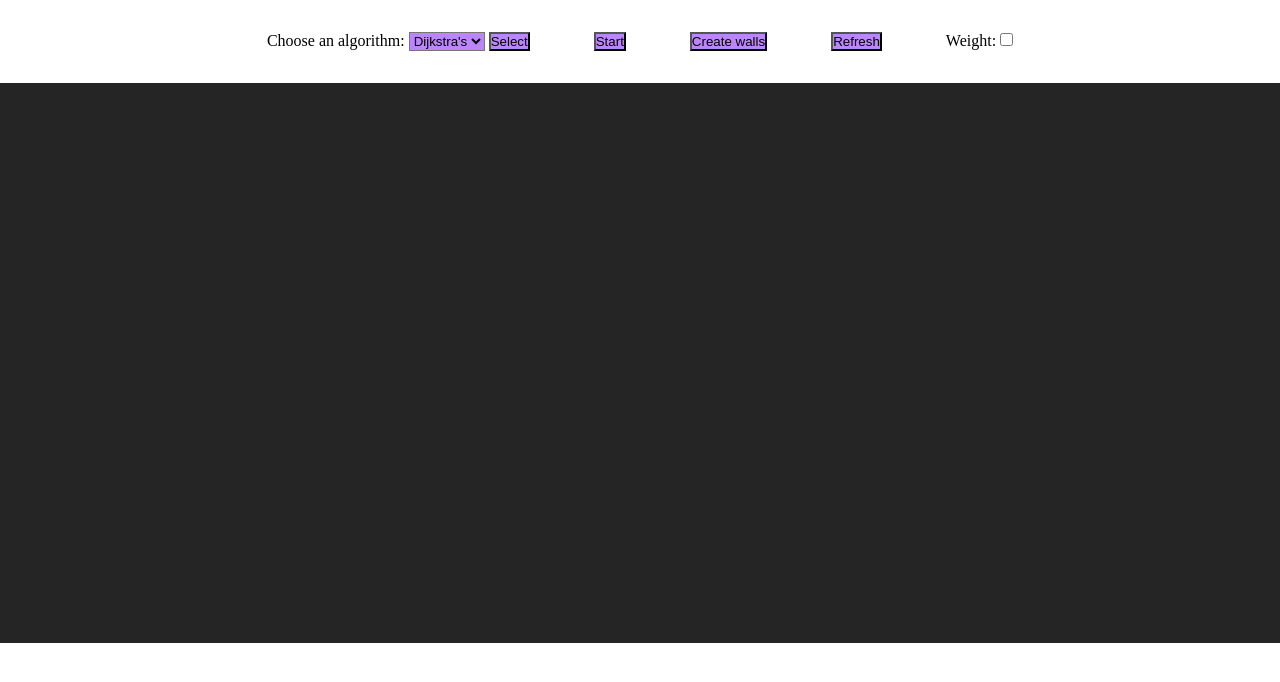
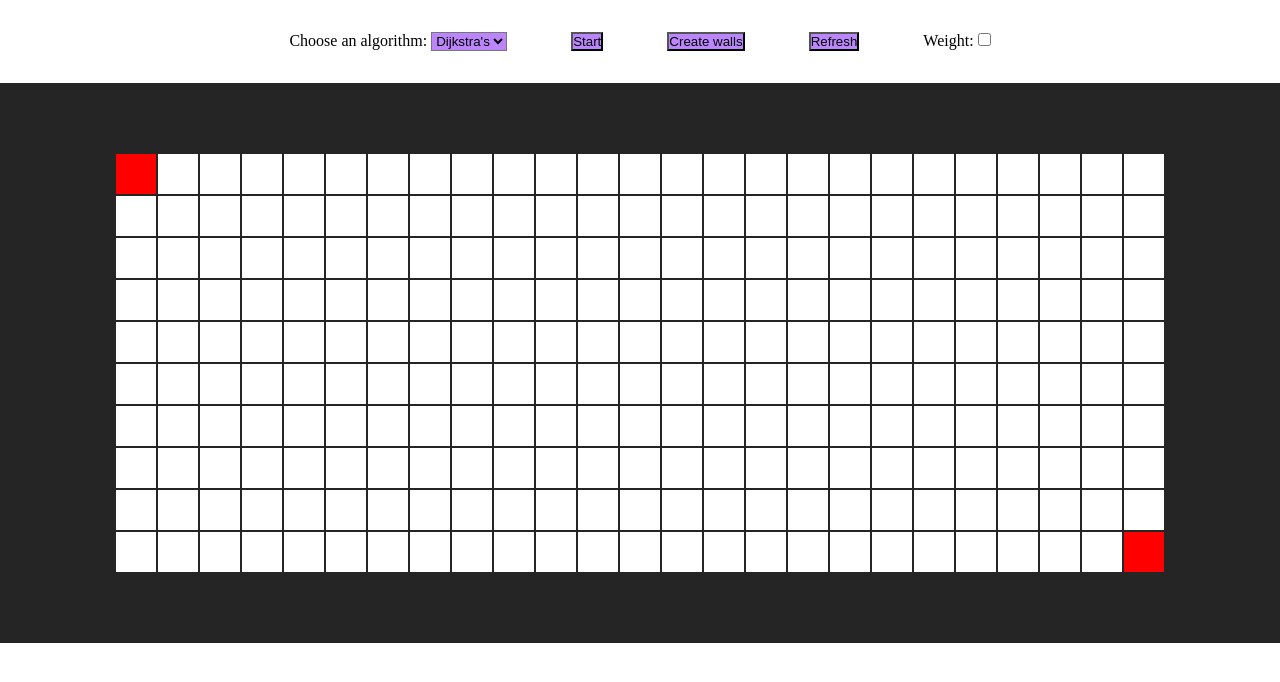
Before and after one commit to HasaanKH/VisualisingPathfinding, a plain HTML site: page index.html in a window 1280 px wide. Both pictures are taken after a click on the button "Create walls". Drawn offline with Linux system fonts and the light colour scheme.

Commit message:
refactoring and removing unnecessary features

```diff
--- a/Javascript/DijkstraAlgo.js
+++ b/Javascript/DijkstraAlgo.js
@@ -1,5 +1,6 @@
 import { MinHeap } from "./MinheapClass.js";
-import { adjList, distances, nodeList } from "./logic.js";
+import { adjList, distances } from "./main.js";
+import { nodeList } from "./boardCreation.js";
 var visitNodes = [];
 var calculatedNodes = [];
 var path;
@@ -60,7 +61,6 @@ export function dijkstraAlgo() {
     }
 
     path = {distances, previousNodes, calculatedNodes, visitNodes};
-    console.log(path);
     VisualColor(visitNodes);
     return path;
 }
--- /dev/null
+++ b/Javascript/boardCreation.js
@@ -0,0 +1,55 @@
+export var nodeList;
+
+var grid; //holds all the nodes, the board.
+
+function createNode (row, column, heuristic, phase) { //returns node
+    var node = document.createElement("div");
+    node.setAttribute("row", row);
+    node.setAttribute("column", column);
+    node.setAttribute("heuristic", heuristic);
+    node.setAttribute("phase", phase) //determines if passable, 1 is true
+    node.setAttribute('sig', 0) //whether the node is significant or not e.g start = 1.
+    node.setAttribute("id", row.toString() +' '+ column.toString());
+    node.classList.add("gridElement");
+    node.addEventListener("mouseover", function(){
+        if (this.classList.contains('wallEditing'))
+        {
+            this.style.backgroundColor = 'black';
+            this.phase = 0;
+        }
+    }
+    );
+    return node;
+}
+
+export function setNodes () {  //sets start and end nodes.
+    nodeList = document.getElementById('Grid').childNodes;
+    nodeList[0].style.backgroundColor = 'red';
+    nodeList[0].sig = 1;
+    nodeList[249].style.backgroundColor = 'red';
+}
+
+export function createGrid () {  //appends x axis wise
+    grid = document.getElementById('Grid');
+    for (var y = 1; y <= 10; y ++ ){
+        for (var x = 1; x<= 25; x++) {
+            var tempNode = createNode (y, x, 1, 1);
+            grid.appendChild(tempNode);
+        }
+    }
+}
+
+var click = 0;
+export function wallEdit() { //needs updating
+    click ++;
+    let children = document.getElementById("Grid").childNodes;
+    for (let i = 1; i <= 248; i++) {
+        let tempNode = children[i];
+        if (click % 2 === 1){
+            tempNode.classList.add("wallEditing");
+        }
+        else {
+            tempNode.classList.remove("wallEditing");
+        }
+    }
+}
--- a/index.html
+++ b/index.html
@@ -7,19 +7,18 @@
     <meta name="description" content="" />
     <meta name="viewport" content="width=device-width, initial-scale=1" />
     <link rel="stylesheet" href="styles.css" />
-    <script type="module" src="Javascript/logic.js"></script>
+    <script type="module" src="Javascript/main.js"></script>
   </head>
   <body>
     <main>
       <nav>
         <div class="wrapper">
-          <form onclick="dijkstraAlgo()" id="algorithmSelection">
+          <form>
             <label for="algorithm">Choose an algorithm: </label>
             <select name="algorithm" id="algorithm">
               <option value="Dijkstra">Dijkstra's</option>
               <option value="A*">A*</option>
             </select>
-            <input type="submit" value="Select" />
           </form>
         </div>
         <div class="wrapper">
```
Also changed, not shown: Javascript/nodeFactoryfunc.js (deleted, +0 -18 lines), Javascript/main.js (renamed from Javascript/logic.js).
